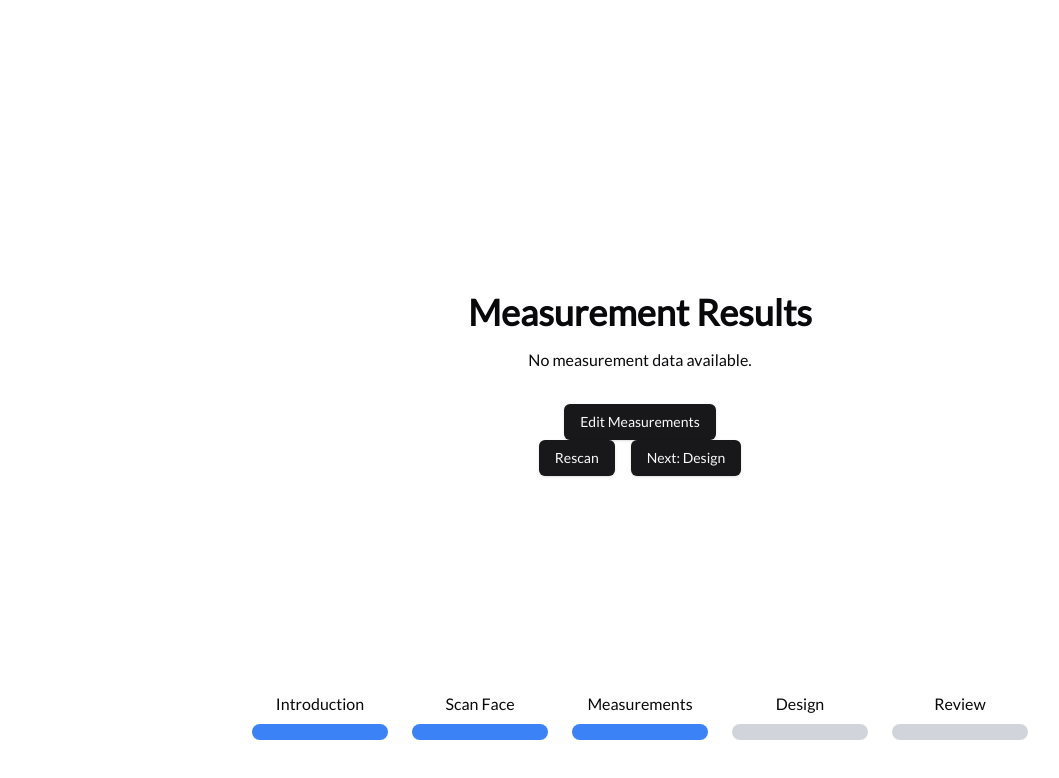
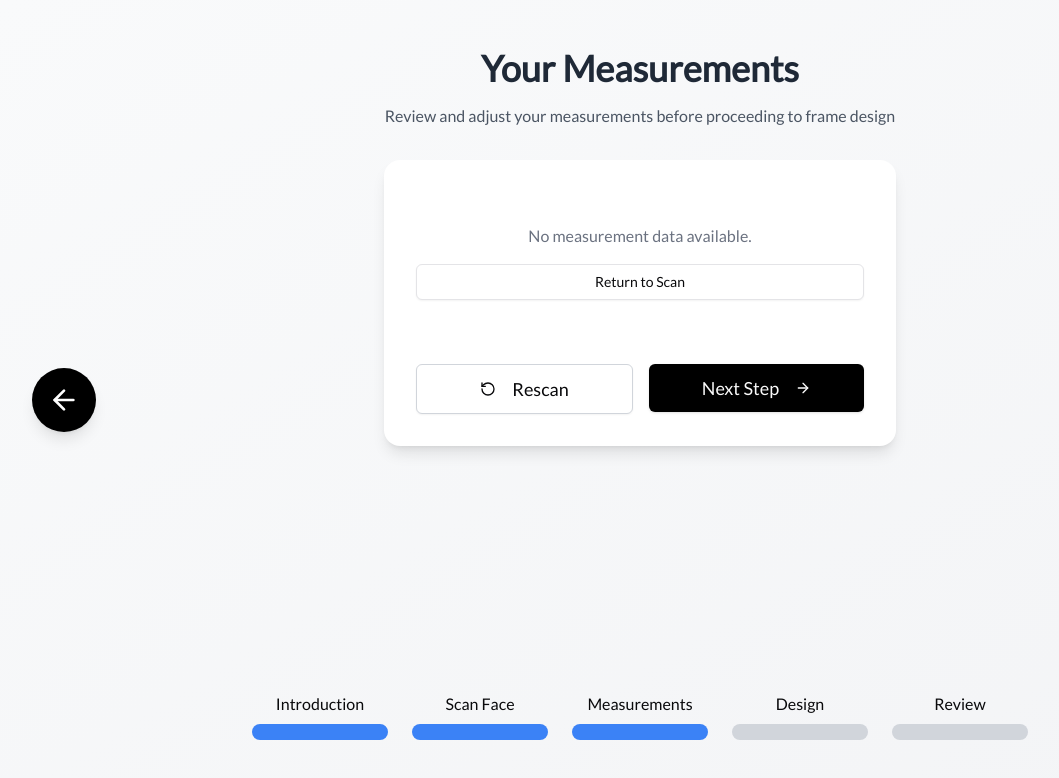
Before and after one commit to dhruvmachhi/hacknyu, a Next.js app: page /measurement in a window 1280 px wide. Shown: the top 778 px of the page, without its empty margins (0-1059 px from the left). Built offline with nearby package versions, Linux system fonts and the light colour scheme.

Commit message:
added app.py and Scan/page.tsx

```diff
--- a/app/measurement/page.tsx
+++ b/app/measurement/page.tsx
@@ -4,6 +4,8 @@ import React, { useState } from 'react';
 import { useSearchParams, useRouter } from 'next/navigation';
 import { Button } from '@/components/ui/button';
 import ProgressBar from '@/components/ProgressBar';
+import { ArrowLeft, ArrowRight, Edit2, RotateCcw, Save } from 'lucide-react';
+import Link from 'next/link';
 
 const steps = [
     "Introduction",
@@ -17,7 +19,6 @@ export default function MeasurementPage() {
     const searchParams = useSearchParams();
     const router = useRouter();
 
-  // Retrieve measurement values from the query parameters.
     const initialEyeWidth = searchParams.get('eye_width_mm') || '';
     const initialBridgeWidth = searchParams.get('bridge_width_mm') || '';
     const initialBSize = searchParams.get('b_size_mm') || '';
@@ -33,72 +34,136 @@ export default function MeasurementPage() {
 
     const handleSubmit = (e: React.FormEvent) => {
         e.preventDefault();
-    // Here you can handle the submission logic, e.g., send updated measurements to an API
         setIsEditing(false);
     };
 
     return (
-    <main className="flex flex-col items-center justify-center min-h-screen p-4">
-      <h1 className="text-4xl font-bold mb-4">Measurement Results</h1>
+        <main className="min-h-screen bg-gradient-to-br from-gray-50 to-gray-100 relative">
+            <div className="max-w-4xl mx-auto px-4 py-12">
+                <h1 className="text-4xl font-bold text-center mb-4 text-gray-800">Your Measurements</h1>
+                <p className="text-center text-gray-600 mb-8">
+                    Review and adjust your measurements before proceeding to frame design
+                </p>
 
+                <div className="bg-white rounded-2xl p-8 shadow-lg max-w-lg mx-auto">
                     {eyeWidth && bridgeWidth && bSize ? (
-        <div className="mb-8 text-center">
-          <ul>
-            <li>Eye Width: {eyeWidth} mm</li>
-            <li>Bridge Width: {bridgeWidth} mm</li>
-            <li>B Size (Vertical): {bSize} mm</li>
-          </ul>
-        </div>
-      ) : (
-        <p className="mb-8">No measurement data available.</p>
-      )}
-
-      {isEditing ? (
-        <form onSubmit={handleSubmit} className="mb-8">
-          <div className="flex flex-col gap-4">
+                        isEditing ? (
+                            <form onSubmit={handleSubmit} className="space-y-6">
+                                <div className="space-y-4">
+                                    <div>
+                                        <label className="block text-sm font-medium text-gray-700 mb-1">
+                                            Eye Width (mm)
+                                        </label>
                                         <input
                                             type="number"
                                             value={eyeWidth}
                                             onChange={(e) => setEyeWidth(e.target.value)}
-              placeholder="Eye Width (mm)"
-              className="border p-2"
+                                            className="w-full px-4 py-3 border border-gray-300 rounded-lg focus:ring-2 focus:ring-blue-500 focus:border-transparent transition-all"
                                             required
                                         />
+                                    </div>
+                                    <div>
+                                        <label className="block text-sm font-medium text-gray-700 mb-1">
+                                            Bridge Width (mm)
+                                        </label>
                                         <input
                                             type="number"
                                             value={bridgeWidth}
                                             onChange={(e) => setBridgeWidth(e.target.value)}
-              placeholder="Bridge Width (mm)"
-              className="border p-2"
+                                            className="w-full px-4 py-3 border border-gray-300 rounded-lg focus:ring-2 focus:ring-blue-500 focus:border-transparent transition-all"
                                             required
                                         />
+                                    </div>
+                                    <div>
+                                        <label className="block text-sm font-medium text-gray-700 mb-1">
+                                            B Size (Vertical) (mm)
+                                        </label>
                                         <input
                                             type="number"
                                             value={bSize}
                                             onChange={(e) => setBSize(e.target.value)}
-              placeholder="B Size (mm)"
-              className="border p-2"
+                                            className="w-full px-4 py-3 border border-gray-300 rounded-lg focus:ring-2 focus:ring-blue-500 focus:border-transparent transition-all"
                                             required
                                         />
-            <Button type="submit">Save Measurements</Button>
                                     </div>
+                                </div>
+                                <Button
+                                    type="submit"
+                                    className="w-full bg-blue-600 hover:bg-blue-700 text-white py-6 text-lg"
+                                >
+                                    <Save className="mr-2 h-5 w-5" />
+                                    Save Changes
+                                </Button>
                             </form>
                         ) : (
-        <Button onClick={handleEditToggle}>Edit Measurements</Button>
+                            <div className="space-y-6">
+                                <div className="grid grid-cols-1 gap-6">
+                                    <div className="bg-gray-50 p-6 rounded-xl border border-gray-100 mb-4">
+                                        <div className="text-sm text-gray-500 mb-1">Eye Width</div>
+                                        <div className="text-3xl font-semibold text-gray-900">{eyeWidth} mm</div>
+                                    </div>
+                                    <div className="bg-gray-50 p-6 rounded-xl border border-gray-100 mb-4">
+                                        <div className="text-sm text-gray-500 mb-1">Bridge Width</div>
+                                        <div className="text-3xl font-semibold text-gray-900">{bridgeWidth} mm</div>
+                                    </div>
+                                    <div className="bg-gray-50 p-6 rounded-xl border border-gray-100 mb-4">
+                                        <div className="text-sm text-gray-500 mb-1">B Size (Vertical)</div>
+                                        <div className="text-3xl font-semibold text-gray-900">{bSize} mm</div>
+                                    </div>
+                                </div>
+
+                                <Button
+                                    onClick={handleEditToggle}
+                                    variant="outline"
+                                    className="w-full py-6 text-lg border-gray-300 hover:bg-gray-50"
+                                >
+                                    <Edit2 className="mr-2 h-5 w-5" />
+                                    Edit Measurements
+                                </Button>
+                            </div>
+                        )
+                    ) : (
+                        <div className="text-center py-8">
+                            <p className="text-gray-500 mb-4">No measurement data available.</p>
+                            <Button
+                                onClick={() => router.push('/scan')}
+                                variant="outline"
+                                className="w-full"
+                            >
+                                Return to Scan
+                            </Button>
+                        </div>
                     )}
 
-      <div className="flex gap-4">
-        <Button onClick={() => router.push('/scan')}>
+                    <div className="mt-8 flex gap-4">
+                        <Button
+                            onClick={() => router.push('/scan')}
+                            variant="outline"
+                            className="flex-1 py-6 text-lg border-gray-300 hover:bg-gray-50"
+                        >
+                            <RotateCcw className="mr-2 h-5 w-5" />
                             Rescan
                         </Button>
-        <Button onClick={() => router.push('/design')}>
-          Next: Design
+                        <Button
+                            onClick={() => router.push('/design')}
+                            className="flex-1 bg-black hover:bg-blue-600 transition-colors py-6 text-lg"
+                        >
+                            Next Step
+                            <ArrowRight className="ml-2 h-5 w-5" />
                         </Button>
                     </div>
+                </div>
 
-      <div className="mt-8">
-        {/* For the measurement step, we use index 2 */}
+                <Link href="/scan" className="fixed left-8 top-1/2 -translate-y-1/2">
+                    <button className="rounded-full bg-black hover:bg-blue-600 transition-colors w-16 h-16 flex justify-center items-center shadow-lg">
+                        <ArrowLeft color="white" size={32} />
+                    </button>
+                </Link>
+
+                <div className="mt-20">
     <ProgressBar index={3} steps={steps} />
+</div>
+
             </div>
         </main>
     );
--- a/app/page.tsx
+++ b/app/page.tsx
@@ -1,3 +1,4 @@
+//app/page.tsx
 'use client';
 import GlassesModel from "@/components/GlassesModel";
 import ProgressBar from "@/components/ProgressBar";
```
Also changed, not shown: app/scan/page.tsx (+26 -12 lines), 1 other file (tests, documents, lock files or other folders). Lines whose indentation alone changed are shown as unchanged.
